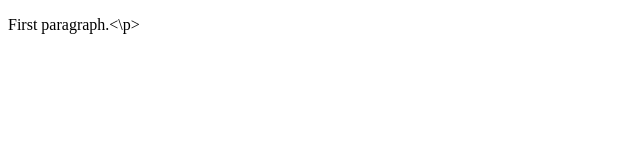
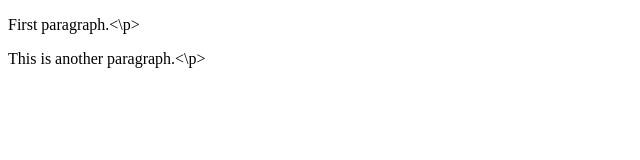
Before and after one commit to Buk100/learning-git, a plain HTML site: page index.html in a window 1280 px wide. Shown: the whole page, without its empty margins (0-640 px from the left). Drawn offline with Linux system fonts and the light colour scheme.

Commit message:
Another p tag added.

```diff
--- a/index.html
+++ b/index.html
@@ -5,5 +5,6 @@
 </head>
 <body>
   	<p>First paragraph.<\p>
+	<p>This is another paragraph.<\p>
 </body>
 </html>
```
